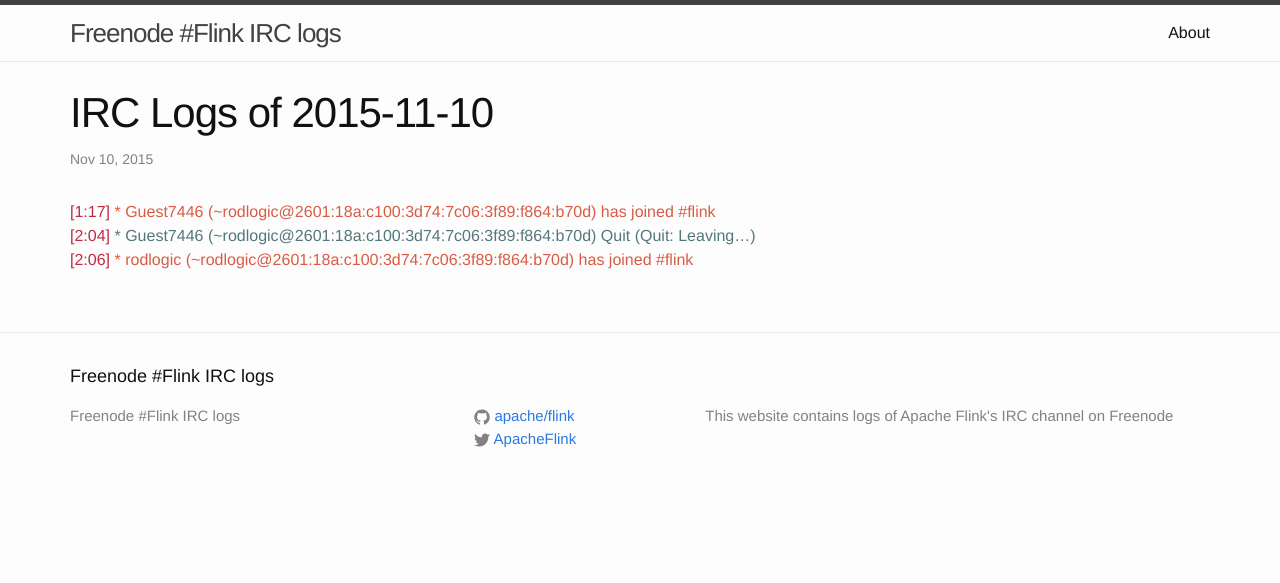
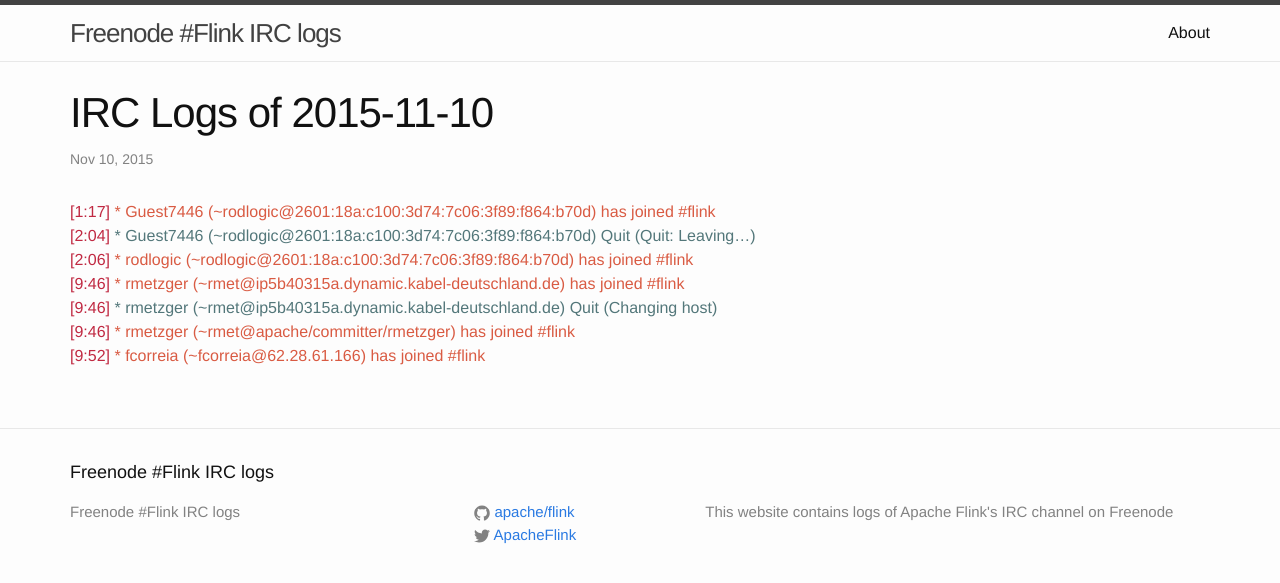
Before and after one commit to flink-irc-logs/flink-irc-logs.github.io, a Jekyll site: the page built from _posts/2015-11-10-logs.markdown, in a window 1280 px wide. Shown: the top 583 px of the page. Built offline with Jekyll 4.4.1, drawn with Linux system fonts in a browser that asks for light colours.

Commit message:
Update of the logs on Tue Nov 10 10:19:13 CET 2015

```diff
--- a/_posts/2015-11-10-logs.markdown
+++ b/_posts/2015-11-10-logs.markdown
@@ -7,3 +7,7 @@
 <span class="irc-date">[1:17]</span> <span class="irc-green">* Guest7446 (~rodlogic@2601:18a:c100:3d74:7c06:3f89:f864:b70d) has joined #flink</span><br />
 <span class="irc-date">[2:04]</span> <span class="irc-navy">* Guest7446 (~rodlogic@2601:18a:c100:3d74:7c06:3f89:f864:b70d) Quit (Quit: Leaving...)</span><br />
 <span class="irc-date">[2:06]</span> <span class="irc-green">* rodlogic (~rodlogic@2601:18a:c100:3d74:7c06:3f89:f864:b70d) has joined #flink</span><br />
+<span class="irc-date">[9:46]</span> <span class="irc-green">* rmetzger (~rmet@ip5b40315a.dynamic.kabel-deutschland.de) has joined #flink</span><br />
+<span class="irc-date">[9:46]</span> <span class="irc-navy">* rmetzger (~rmet@ip5b40315a.dynamic.kabel-deutschland.de) Quit (Changing host)</span><br />
+<span class="irc-date">[9:46]</span> <span class="irc-green">* rmetzger (~rmet@apache/committer/rmetzger) has joined #flink</span><br />
+<span class="irc-date">[9:52]</span> <span class="irc-green">* fcorreia (~fcorreia@62.28.61.166) has joined #flink</span><br />
```
